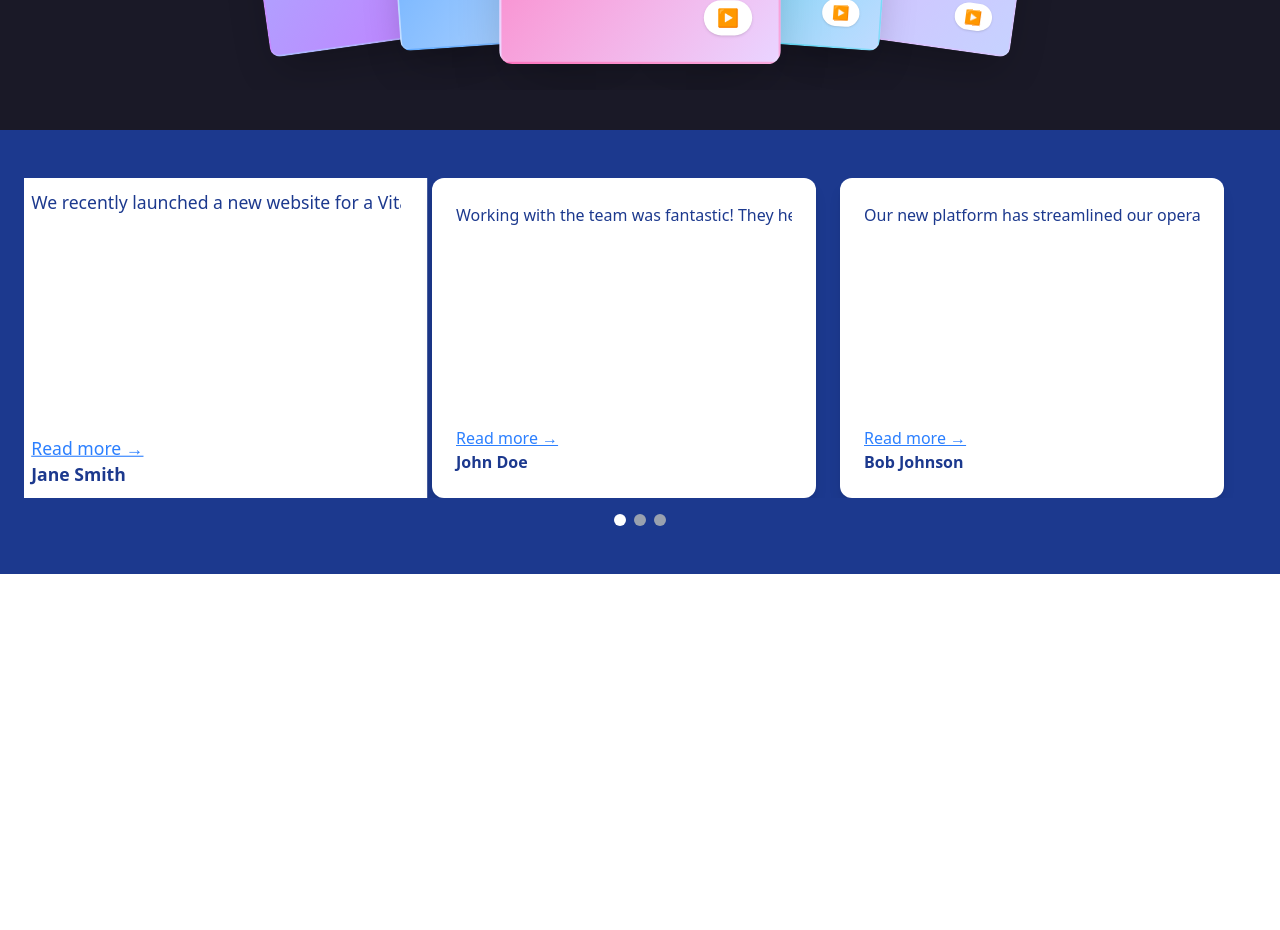
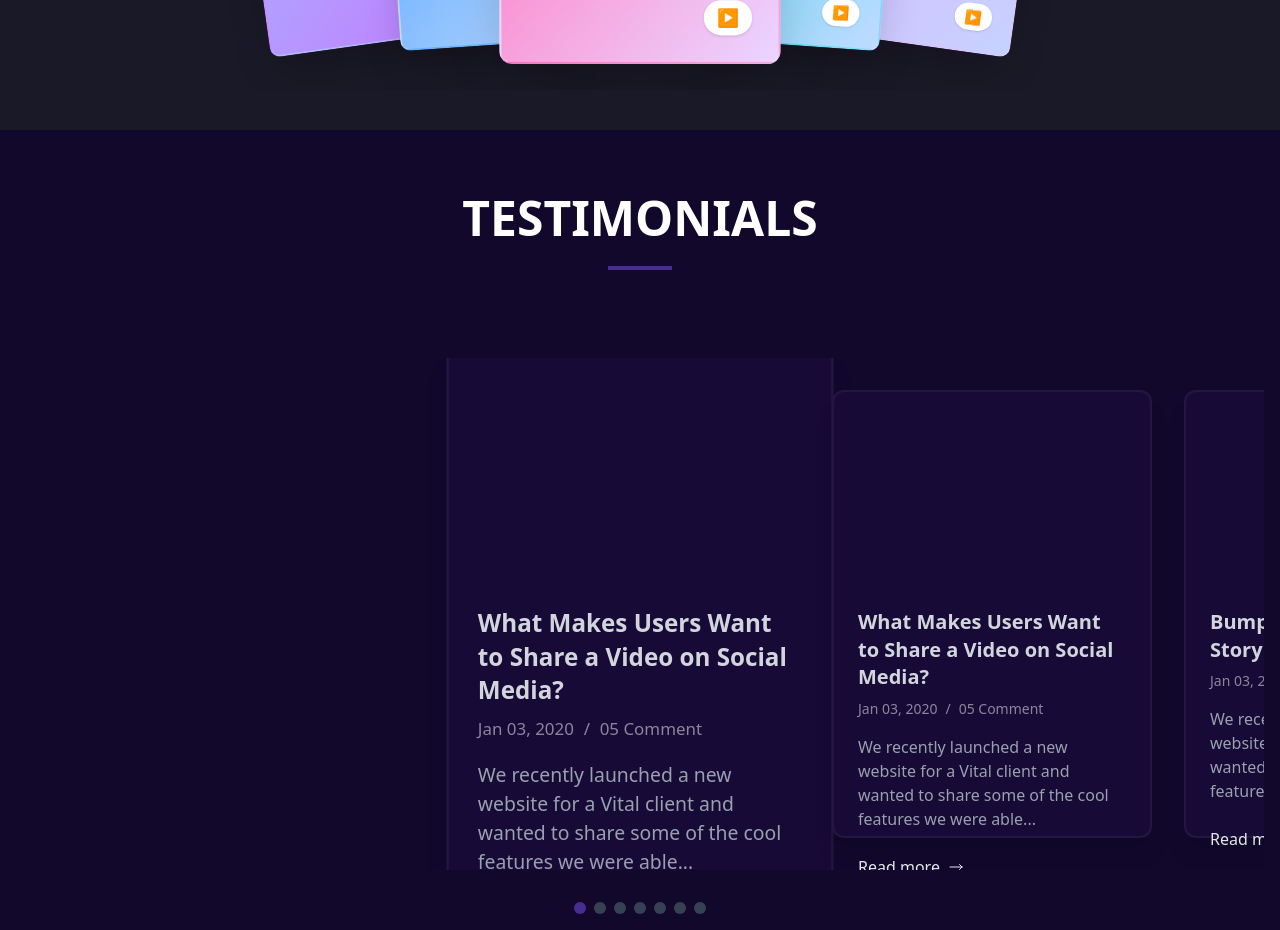
Before and after one commit to saksham-jais/Startup-Club-VITB, a React (Vite) app: page / in a window 1280 px wide. Shown: the part 1640-2570 px from the top of the page. Before the commit the page ends 2214 px from the top, so only its background shows below. Built offline with nearby package versions, Linux system fonts and the light colour scheme.

Commit message:
added testimonial

```diff
--- a/components/aboutus.jsx
+++ b/components/aboutus.jsx
@@ -18,7 +18,6 @@ const TeamCard = ({ name, role, image, socials }) => {
   return (
     <div className="relative w-60 rounded-lg overflow-hidden shadow-lg group">
       <img src={image} alt={name} className="w-full h-80 object-cover" />
-      {/* Social bar */}
       <div
         className="absolute top-0 right-0 w-12 bg-blue-500 flex flex-col items-center space-y-3 py-2
                    rounded-bl-lg transform -translate-y-full opacity-0
@@ -37,7 +36,6 @@ const TeamCard = ({ name, role, image, socials }) => {
           </a>
         ))}
       </div>
-      {/* Name & Role */}
       <div
         className="absolute bottom-0 left-0 right-0 bg-black/60 text-white p-2
                    transform translate-y-full group-hover:translate-y-0
@@ -60,76 +58,76 @@ const AboutUs = () => {
       role: "Founder",
       image:
         "https://images.unsplash.com/photo-1494790108377-be9c29b29330?auto=format&fit=crop&w=250&h=300",
-      socials: {
-        facebook: "#",
-        instagram: "#",
-        linkedin: "#",
-        twitter: "#",
-      },
+      socials: { facebook: "#", instagram: "#", linkedin: "#", twitter: "#" },
     },
     {
       name: "Patricia Stanley",
       role: "Product Lead",
       image:
         "https://images.unsplash.com/photo-1507003211169-0a1dd7228f2d?auto=format&fit=crop&w=250&h=300",
-      socials: {
-        facebook: "#",
-        instagram: "#",
-        linkedin: "#",
-        twitter: "#",
-      },
+      socials: { facebook: "#", instagram: "#", linkedin: "#", twitter: "#" },
     },
     {
       name: "John Stanley",
       role: "Content Lead",
       image:
         "https://images.unsplash.com/photo-1507003211169-0a1dd7228f2d?auto=format&fit=crop&w=250&h=300",
-      socials: {
-        facebook: "#",
-        instagram: "#",
-        linkedin: "#",
-        twitter: "#",
-      },
+      socials: { facebook: "#", instagram: "#", linkedin: "#", twitter: "#" },
     },
     {
       name: "Evelyn Stone",
       role: "Photographer",
       image:
         "https://images.unsplash.com/photo-1494790108377-be9c29b29330?auto=format&fit=crop&w=250&h=300",
-      socials: {
-        facebook: "#",
-        instagram: "#",
-        linkedin: "#",
-        twitter: "#",
-      },
+      socials: { facebook: "#", instagram: "#", linkedin: "#", twitter: "#" },
     },
     {
       name: "Evelyn Stone",
       role: "Photographer",
       image:
         "https://images.unsplash.com/photo-1494790108377-be9c29b29330?auto=format&fit=crop&w=250&h=300",
-      socials: {
-        facebook: "#",
-        instagram: "#",
-        linkedin: "#",
-        twitter: "#",
-      },
-    }
+      socials: { facebook: "#", instagram: "#", linkedin: "#", twitter: "#" },
+    },
+    {
+      name: "Evelyn Stone",
+      role: "Photographer",
+      image:
+        "https://images.unsplash.com/photo-1494790108377-be9c29b29330?auto=format&fit=crop&w=250&h=300",
+      socials: { facebook: "#", instagram: "#", linkedin: "#", twitter: "#" },
+    },
+    {
+      name: "Evelyn Stone",
+      role: "Photographer",
+      image:
+        "https://images.unsplash.com/photo-1494790108377-be9c29b29330?auto=format&fit=crop&w=250&h=300",
+      socials: { facebook: "#", instagram: "#", linkedin: "#", twitter: "#" },
+    },
+    {
+      name: "Evelyn Stone",
+      role: "Photographer",
+      image:
+        "https://images.unsplash.com/photo-1494790108377-be9c29b29330?auto=format&fit=crop&w=250&h=300",
+      socials: { facebook: "#", instagram: "#", linkedin: "#", twitter: "#" },
+    },
   ];
 
-  const cardVariants = {
+  const displayedMembers = showAll ? members : members.slice(0, 4);
+
+  const centerVariants = {
     hidden: (i) => {
-      const mid = (members.length - 1) / 2;
-      const cardWidth = 240; // px, from w-60 (15rem = 240px)
-      const gap = 32; // px, from gap-8 (2rem = 32px)
+      const numCards = 4; // Fixed to 4 cards in non-view-more mode
+      const mid = (numCards - 1) / 2;
+      const cardWidth = 240; // w-60 = 15rem = 240px
+      const gap = 32; // gap-8 = 2rem = 32px
       const naturalLeft = i * (cardWidth + gap);
-      const center = (members.length * cardWidth + (members.length - 1) * gap) / 2;
-      const targetLeft = center - cardWidth / 2 + (i - mid) * 20; // fan spread
+      const totalWidth = numCards * cardWidth + (numCards - 1) * gap;
+      const center = totalWidth / 2;
+      const targetLeft = center - cardWidth / 2 + (i - mid) * 20; // Slight fan spread
       const x = targetLeft - naturalLeft;
       return {
         scale: 0.8,
         y: 50,
-        rotate: (i - mid) * 10,
+        rotate: (i - mid) * 5, // Reduced rotation for less distortion
         x,
         opacity: 0.8,
       };
@@ -143,31 +141,60 @@ const AboutUs = () => {
       transition: {
         duration: 0.6,
         ease: "easeOut",
-        delay: i * 0.2, // staggered reveal
+        delay: i * 0.2,
       },
     }),
   };
 
-  const displayedMembers = showAll ? members : members.slice(0, 4);
+  const rowVariants = {
+    hidden: (i) => {
+      const cols = 4; // Based on md:grid-cols-4
+      const row = Math.floor(i / cols);
+      const x = (row % 2 === 0) ? 500 : -500; // From right for even rows, left for odd
+      return {
+        scale: 0.8,
+        y: 50,
+        x,
+        opacity: 0.8,
+      };
+    },
+    visible: (i) => ({
+      scale: 1,
+      y: 0,
+      x: 0,
+      opacity: 1,
+      transition: {
+        duration: 0.6,
+        ease: "easeOut",
+        delay: i * 0.1,
+      },
+    }),
+  };
+
+const getVariants = (index) => {
+  if (showAll) {
+    return rowVariants;
+  } else {
+    return centerVariants;
+  }
+};
 
   return (
     <div className="container mx-auto py-10 text-center" ref={ref}>
-      <h2 className="text-3xl font-bold text-blue-900 mb-8">OUR TEAM</h2>
+      <h2 className="text-3xl font-bold text-blue-900 mb-8 hover:underline">OUR TEAM</h2>
 
-      {/* Motion Grid */}
       <motion.div
         className="grid grid-cols-1 md:grid-cols-4 gap-8"
         initial="hidden"
         animate={inView ? "visible" : "hidden"}
       >
         {displayedMembers.map((member, index) => (
-          <motion.div key={index} custom={index} variants={cardVariants}>
+          <motion.div key={index} custom={index} variants={getVariants(index)}>
             <TeamCard {...member} />
           </motion.div>
         ))}
       </motion.div>
 
-      {/* View More/Less Button */}
       <div className="flex justify-center mt-8">
         <button
           className="relative border-none block py-3 px-8 text-xl bg-transparent cursor-pointer select-none overflow-hidden text-blue-600 z-10 font-inherit font-medium hover:text-white active:[&>span]:before:bg-blue-700"
--- a/components/herosection.jsx
+++ b/components/herosection.jsx
@@ -79,7 +79,7 @@ const HeroSection = ({ buildingImg, personImg, phoneImg }) => {
                 solutions. Safe, fast, and designed for your everyday needs.
               </p>
               <div className="mt-8 flex items-center space-x-4">
-                <button className="bg-blue-500 text-white px-6 py-3 rounded-full font-medium hover:bg-purple-600 transition duration-300">
+                <button className="bg-blue-500 text-white px-6 py-3 rounded-full font-medium hover:bg-white hover:text-blue-500 hover:border-3  transition duration-300">
                   Get Started Today
                 </button>
                 <a
--- a/components/testimonial.jsx
+++ b/components/testimonial.jsx
@@ -1,116 +1,266 @@
-import React, { useEffect, useRef, useState } from "react";
+import { useState, useRef, useEffect } from 'react';
 
-const TestimonialComponent = () => {
-  const sliderRef = useRef(null);
-  const [currentIndex, setCurrentIndex] = useState(0);
-  const [hoveredCard, setHoveredCard] = useState(null); // ✅ Track which card is hovered
-
-  const testimonials = [
+// Use this mock data for the cards. In a real app, you would fetch this from an API.
+const CARD_DATA = [
   {
-      text: "We recently launched a new website for a Vital client and wanted to share some of the cool features we were able to implement, including faster load times, a fresh UI, and improved accessibility standards.",
-      name: "Jane Smith",
-      image: "https://picsum.photos/300/200?random=1",
+    id: 1,
+    title: 'What Makes Users Want to Share a Video on Social Media?',
+    date: 'Jan 03, 2020',
+    comment: '05 Comment',
+    description: 'We recently launched a new website for a Vital client and wanted to share some of the cool features we were able...',
+    imageUrl: 'https://placehold.co/400x250/1e293b/d1d5db?text=Image+1',
   },
   {
-      text: "Working with the team was fantastic! They helped us redesign our digital presence while ensuring brand consistency and user-friendliness. The project exceeded expectations.",
-      name: "John Doe",
-      image: "https://picsum.photos/300/200?random=2",
+    id: 2,
+    title: 'What Makes Users Want to Share a Video on Social Media?',
+    date: 'Jan 03, 2020',
+    comment: '05 Comment',
+    description: 'We recently launched a new website for a Vital client and wanted to share some of the cool features we were able...',
+    imageUrl: 'https://placehold.co/400x250/1e293b/d1d5db?text=Image+2',
   },
   {
-      text: "Our new platform has streamlined our operations significantly. From onboarding to client engagement, everything is now smoother, faster, and more reliable thanks to their expertise.",
-      name: "Bob Johnson",
-      image: "https://picsum.photos/300/200?random=3",
+    id: 3,
+    title: 'Bumper Ads: How to Tell a Story in 6 Seconds',
+    date: 'Jan 03, 2020',
+    comment: '05 Comment',
+    description: 'We recently launched a new website for a Vital client and wanted to share some of the cool features we were able...',
+    imageUrl: 'https://placehold.co/400x250/1e293b/d1d5db?text=Image+3',
+  },
+  {
+    id: 4,
+    title: 'A title for the Fourth Card',
+    date: 'Jan 03, 2020',
+    comment: '05 Comment',
+    description: 'This is the description for the fourth card, which is also a blog post. Feel free to add more content here.',
+    imageUrl: 'https://placehold.co/400x250/1e293b/d1d5db?text=Image+4',
+  },
+  {
+    id: 5,
+    title: 'Fifth Card Title',
+    date: 'Jan 03, 2020',
+    comment: '05 Comment',
+    description: 'This is the description for the fifth card, which is also a blog post. Feel free to add more content here.',
+    imageUrl: 'https://placehold.co/400x250/1e293b/d1d5db?text=Image+5',
+  },
+  {
+    id: 6,
+    title: 'Sixth Card Title',
+    date: 'Jan 03, 2020',
+    comment: '05 Comment',
+    description: 'This is the description for the sixth card, which is also a blog post. Feel free to add more content here.',
+    imageUrl: 'https://placehold.co/400x250/1e293b/d1d5db?text=Image+6',
+  },
+  {
+    id: 7,
+    title: 'Seventh Card Title',
+    date: 'Jan 03, 2020',
+    comment: '05 Comment',
+    description: 'This is the description for the seventh card, which is also a blog post. Feel free to add more content here.',
+    imageUrl: 'https://placehold.co/400x250/1e293b/d1d5db?text=Image+7',
   },
 ];
 
-  useEffect(() => {
-    const slider = sliderRef.current;
-    if (!slider) return;
-
-    const totalCards = testimonials.length;
-    const cardWidth =
-      slider.children[0].offsetWidth +
-      parseInt(getComputedStyle(slider.children[0]).marginRight);
-
-    let scrollAmount = 0;
-    const scrollSpeed = 1;
-
-    const slide = () => {
-      scrollAmount += scrollSpeed;
-      if (scrollAmount >= cardWidth * totalCards) scrollAmount = 0;
-      slider.scrollLeft = scrollAmount;
-
-      const newIndex = Math.round(scrollAmount / cardWidth);
-      if (newIndex !== currentIndex) setCurrentIndex(newIndex);
-
-      requestAnimationFrame(slide);
+// Helper function to get the nearest card index to the center of the scroller
+const getNearestCardIndex = (translateX, cardWidth) => {
+  // Calculate how many cards have been scrolled past, roughly.
+  // The sign is important: -translateX means we are dragging to the left.
+  const scrolledCards = -translateX / (cardWidth + 32); // 32px is the gap
+  // Round to the nearest whole number to find the closest card index
+  return Math.round(scrolledCards);
 };
 
-    const animationId = requestAnimationFrame(slide);
-    return () => cancelAnimationFrame(animationId);
-  }, [currentIndex, testimonials.length]);
+export default function App() {
+  const [isDragging, setIsDragging] = useState(false);
+  const [startX, setStartX] = useState(0);
+  const [scrollX, setScrollX] = useState(0);
+  const [activeCardIndex, setActiveCardIndex] = useState(0);
 
-  const handleDotClick = (index) => {
-    const slider = sliderRef.current;
-    if (!slider) return;
-    const cardWidth =
-      slider.children[0].offsetWidth +
-      parseInt(getComputedStyle(slider.children[0]).marginRight);
-    slider.scrollTo({ left: index * cardWidth, behavior: "smooth" });
-    setCurrentIndex(index);
+  const scrollerRef = useRef(null);
+  const cardRef = useRef(null);
+
+  // This effect updates the active card index as the user scrolls
+  useEffect(() => {
+    const handleScrollUpdate = () => {
+      if (scrollerRef.current && cardRef.current) {
+        // Get the width of a single card
+        const cardWidth = cardRef.current.offsetWidth;
+        // Get the scroll position of the scroller container
+        const scrollPosition = scrollerRef.current.scrollLeft;
+        // Calculate the center position of the scroller relative to the total width
+        const centerOffset = scrollerRef.current.offsetWidth / 2;
+        // Find which card is closest to the center
+        const nearestIndex = Math.floor((scrollPosition + centerOffset - (cardWidth / 2)) / (cardWidth + 32)); // 32px is the gap
+
+        // Update the active card index, making sure it's within bounds
+        setActiveCardIndex(Math.max(0, Math.min(nearestIndex, CARD_DATA.length - 1)));
+      }
+    };
+
+    // Add event listener to track scrolling
+    const currentRef = scrollerRef.current;
+    if (currentRef) {
+      currentRef.addEventListener('scroll', handleScrollUpdate);
+    }
+
+    // Cleanup function to remove the event listener
+    return () => {
+      if (currentRef) {
+        currentRef.removeEventListener('scroll', handleScrollUpdate);
+      }
+    };
+  }, []);
+
+  // Handle the start of a drag action
+  const handleMouseDown = (e) => {
+    setIsDragging(true);
+    // Record the initial X position of the mouse click
+    setStartX(e.pageX - scrollerRef.current.offsetLeft);
+    // Record the initial scroll position
+    setScrollX(scrollerRef.current.scrollLeft);
+  };
+
+  // Handle the drag movement
+  const handleMouseMove = (e) => {
+    // Only proceed if a drag is in progress
+    if (!isDragging) return;
+    e.preventDefault();
+
+    // Calculate the distance the cursor has moved
+    const x = e.pageX - scrollerRef.current.offsetLeft;
+    const walk = (x - startX);
+
+    // Update the scroll position of the container
+    scrollerRef.current.scrollLeft = scrollX - walk;
+  };
+
+  // Handle the end of a drag action
+  const handleMouseUp = () => {
+    setIsDragging(false);
+    // After dragging, find the closest card and snap to it
+    if (scrollerRef.current && cardRef.current) {
+      const scrollPosition = scrollerRef.current.scrollLeft;
+      const cardWidth = cardRef.current.offsetWidth + 32; // Add gap
+      const targetIndex = Math.round(scrollPosition / cardWidth);
+
+      // Smoothly scroll to the new position
+      scrollerRef.current.scrollTo({
+        left: targetIndex * cardWidth,
+        behavior: 'smooth'
+      });
+      setActiveCardIndex(targetIndex);
+    }
+  };
+
+  const handleMouseLeave = () => {
+    setIsDragging(false);
   };
 
   return (
-    <div className="bg-blue-900 text-white py-12 px-6">
-      <div className="max-w-7xl mx-auto">
-        <div className="overflow-hidden" ref={sliderRef}>
-          <div className="flex space-x-6 whitespace-nowrap">
-            {testimonials.map((testimonial, index) => (
+    <div className="flex flex-col items-center justify-center min-h-screen bg-[#11082c] text-gray-300 font-inter p-4 overflow-hidden">
+      <div className="max-w-7xl mx-auto text-center py-12">
+        <h1 className="text-4xl md:text-5xl font-bold text-white mb-6">TESTIMONIALS</h1>
+        <div className="w-16 h-1 bg-[#472c91] mx-auto mb-10"></div>
+      </div>
+
       <div
-                key={index}
-                className={`flex-shrink-0 w-96 h-80 p-6 bg-white text-blue-900 rounded-xl shadow-lg inline-block transition-all duration-300 ${
-                  index === currentIndex ? "scale-110" : "scale-100"
-                }`}
+        ref={scrollerRef}
+        className="flex overflow-x-hidden w-full cursor-grab active:cursor-grabbing snap-x snap-mandatory py-8 px-4"
+        onMouseDown={handleMouseDown}
+        onMouseMove={handleMouseMove}
+        onMouseUp={handleMouseUp}
+        onMouseLeave={handleMouseLeave}
+      >
+        <div className="flex gap-8 pl-[50vw] pr-[50vw] overflow-visible">
+          {CARD_DATA.map((card, index) => (
+            <div
+              key={card.id}
+              ref={cardRef}
+              className={`
+                group
+                flex-shrink-0
+                w-80 h-[28rem]
+                bg-[#180a37]
+                rounded-xl
+                shadow-xl
+                border-2
+                border-white/5
+                transition-transform
+                duration-500
+                ease-out
+                transform
+                ${index === activeCardIndex ? 'scale-110' : 'scale-100'}
+                snap-center
+              `}
               style={{
-                  backgroundImage:
-                    hoveredCard === index ? `url(${testimonial.image})` : "none",
-                  backgroundSize: "cover",
-                  backgroundColor: "#fff",
+                transform: `scale(${index === activeCardIndex ? '1.1' : '1.0'})`,
+                transitionProperty: 'transform, opacity',
+                transitionDuration: '500ms',
+                transitionTimingFunction: 'cubic-bezier(0.4, 0, 0.2, 1)',
               }}
-                onMouseEnter={() => setHoveredCard(index)}
-                onMouseLeave={() => setHoveredCard(null)}
             >
-                <div className="h-full flex flex-col">
-                  <p className="text-base flex-grow text-left leading-relaxed break-words line-clamp-4">
-                    {testimonial.text}
+              <div className="relative w-full h-48 rounded-t-xl overflow-hidden">
+                <div
+                  className={`
+                    absolute
+                    inset-0
+                    bg-cover
+                    bg-center
+                    transition-opacity
+                    duration-500
+                    ease-in-out
+                    opacity-0
+                    group-hover:opacity-100
+                  `}
+                  style={{ backgroundImage: `url(${card.imageUrl})` }}
+                ></div>
+              </div>
+              <div className="p-6 flex flex-col items-start text-left">
+                <h3 className="text-xl font-semibold mb-2 leading-snug">{card.title}</h3>
+                <p className="text-sm text-white/50 mb-4 flex items-center">
+                  <span>{card.date}</span>
+                  <span className="mx-2">/</span>
+                  <span>{card.comment}</span>
                 </p>
-                  <div className="text-left mt-auto">
-                    <a href="#" className="text-blue-500 underline block">
-                      Read more →
+                <p className="text-base text-gray-400 mb-6">{card.description}</p>
+                <a
+                  href="#"
+                  className="text-gray-200 hover:text-white transition-colors duration-200"
+                >
+                  <span className="flex items-center">
+                    Read more
+                    <svg
+                      xmlns="http://www.w3.org/2000/svg"
+                      fill="none"
+                      viewBox="0 0 24 24"
+                      strokeWidth={1.5}
+                      stroke="currentColor"
+                      className="w-4 h-4 ml-2 transform group-hover:translate-x-1 transition-transform duration-200"
+                    >
+                      <path strokeLinecap="round" strokeLinejoin="round" d="M17.25 8.25L21 12m0 0l-3.75 3.75M21 12H3" />
+                    </svg>
+                  </span>
                 </a>
-                    <div className="font-bold">{testimonial.name}</div>
-                  </div>
               </div>
             </div>
           ))}
         </div>
       </div>
 
-        {/* Pagination Dots */}
-        <div className="flex justify-center mt-4 space-x-2">
-          {testimonials.map((_, index) => (
-            <button
+      {/* Pagination dots */}
+      <div className="flex space-x-2 mt-8">
+        {CARD_DATA.map((_, index) => (
+          <div
             key={index}
-              className={`w-3 h-3 rounded-full ${
-                index === currentIndex ? "bg-white" : "bg-gray-400"
-              }`}
-              onClick={() => handleDotClick(index)}
-            ></button>
+            className={`
+              w-3 h-3
+              rounded-full
+              transition-colors
+              duration-300
+              ${index === activeCardIndex ? 'bg-[#472c91]' : 'bg-gray-700'}
+            `}
+          ></div>
         ))}
       </div>
     </div>
-    </div>
   );
-};
-
-export default TestimonialComponent;
+}
--- a/src/App.jsx
+++ b/src/App.jsx
@@ -1,4 +1,3 @@
-import { useState } from "react";
 import Navbar from "../components/navbar";
   import "./App.css";
   import "./index.css";
@@ -6,23 +5,23 @@ import HeroSection from "../components/herosection";
   import AboutUs from "../components/aboutus";
   import AnimatedCards from "../components/event";
   import CustomCursor from "../components/cursor";
-import TestimonialComponent from "../components/testimonial";
+  import Testimonial from "../components/testimonial"; // Updated import
 
-function App() {
+  function App({ cards }) {
     return (
       <>
         <CustomCursor />
         <Navbar />
         <HeroSection
-				buildingImg="https://picsum.photos/300/200?random=3"
+          buildingImg="https://picsum.photos/300/200?random=1"
           personImg="https://picsum.photos/300/200?random=2"
-				phoneImg="https://picsum.photos/300/200?random=1"
+          phoneImg="https://picsum.photos/300/200?random=3"
         />
         <AboutUs />
-			<div className="max-h-[600px] bg-gray-900 flex items-center justify-center">
-				<AnimatedCards />
+        <div className="min-h-[600px] bg-gray-900 flex items-center justify-center">
+          <AnimatedCards cards={cards} />
         </div>
-			<TestimonialComponent />
+        <Testimonial cards={cards} /> {/* Updated component */}
       </>
     );
   }
--- a/src/main.jsx
+++ b/src/main.jsx
@@ -1,14 +1,27 @@
-import { StrictMode } from 'react'
-import { createRoot } from 'react-dom/client'
-import { BrowserRouter } from 'react-router-dom'   // ✅ import router
-import './index.css'
-import App from './App.jsx'
+import { StrictMode } from 'react';
+import { createRoot } from 'react-dom/client';
+import { BrowserRouter } from 'react-router-dom';
+import './index.css';
+import App from './App.jsx';
 import '@fortawesome/fontawesome-free/css/all.min.css';
+import CardComponent from '../components/testimonial';
 
-createRoot(document.getElementById('root')).render(
-  <StrictMode>
-    <BrowserRouter>
-      <App />
-    </BrowserRouter>
-  </StrictMode>,
-)
+const cards = [
+  { title: 'Card 1', image: '/placeholder-300x400.png' },
+  { title: 'Card 2', image: '/placeholder-300x400.png' },
+  { title: 'Card 3', image: '/placeholder-300x400.png' },
+  { title: 'Card 4', image: '/placeholder-300x400.png' },
+];
+
+const rootElement = document.getElementById('root');
+if (rootElement) {
+  createRoot(rootElement).render(
+    <StrictMode>
+      <BrowserRouter>
+        <App cards={cards} />
+      </BrowserRouter>
+    </StrictMode>,
+  );
+} else {
+  console.error('Root element not found');
+}
```
Also changed, not shown: public/placeholder-300x400.png (added). Lines whose indentation alone changed are shown as unchanged.
